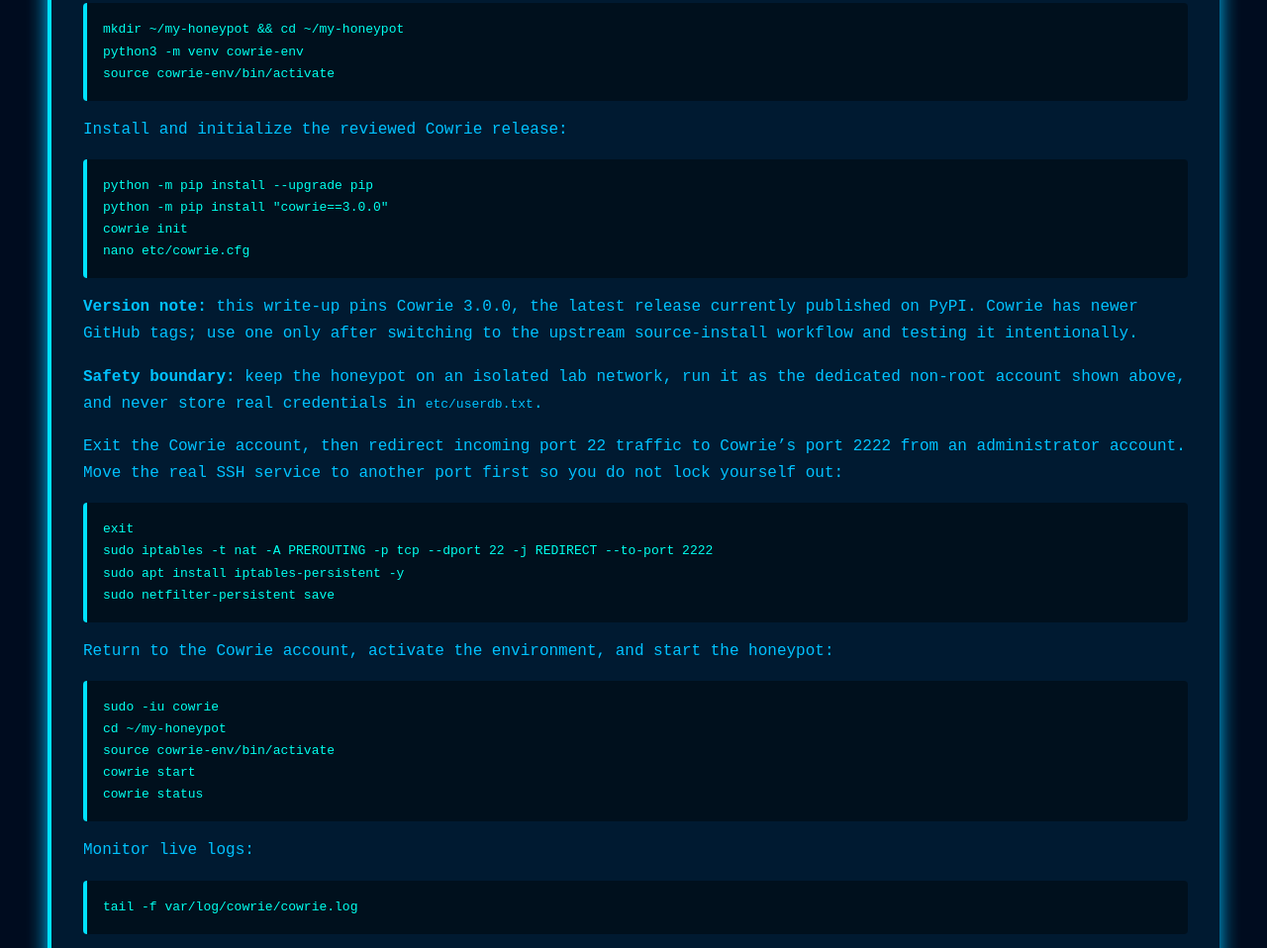
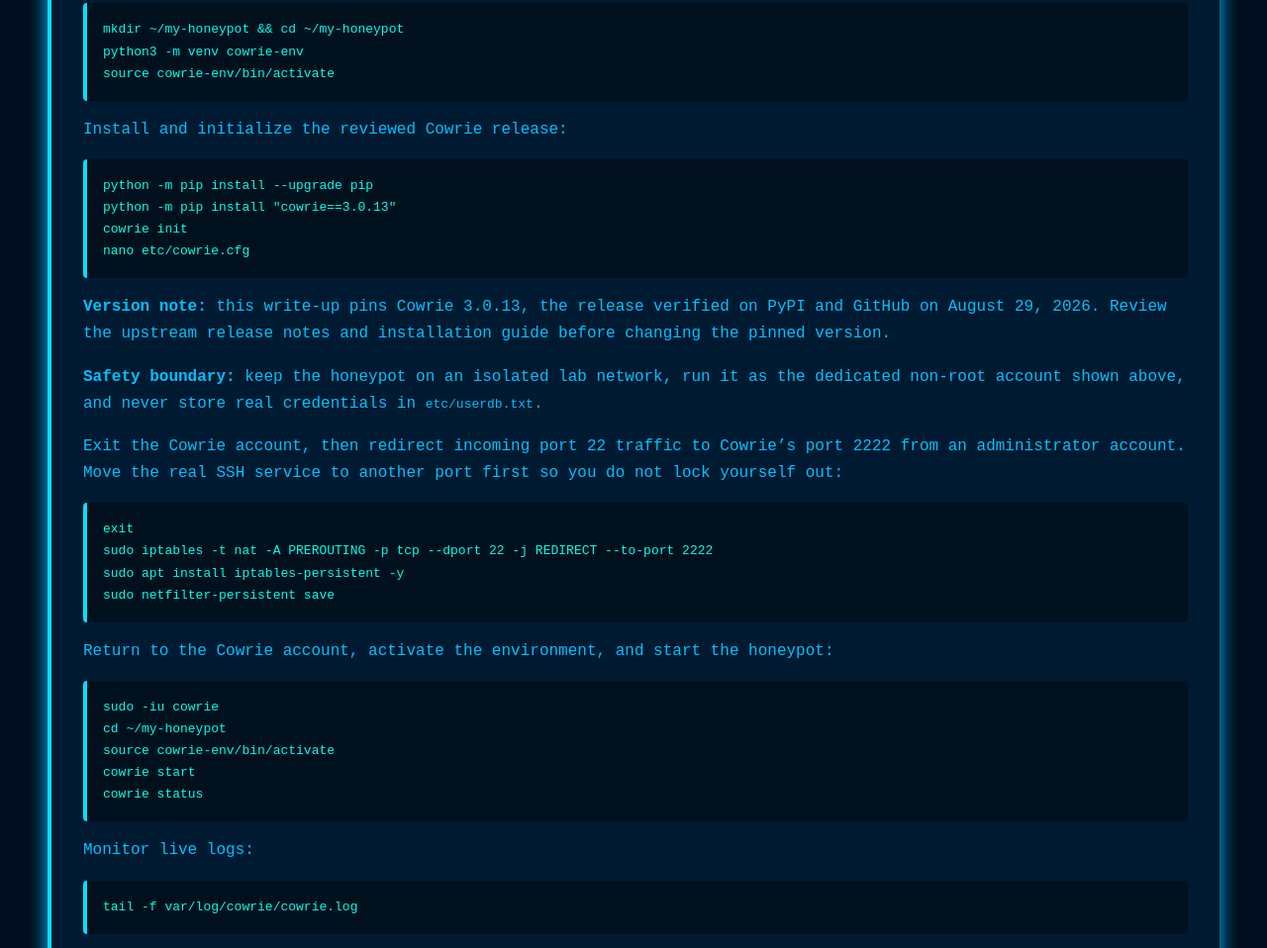
Before and after one commit to delriscotechnologies/honeypotssh, a plain HTML site: page index.html in a window 1280 px wide. Shown: the part 1205-2163 px from the top of the page at 99% size. Drawn offline with Linux system fonts and the light colour scheme.

Commit message:
docs: improve clarity and factual accuracy

```diff
--- a/index.html
+++ b/index.html
@@ -97,11 +97,11 @@
 
     <p>Install and initialize the reviewed Cowrie release:</p>
     <pre>python -m pip install --upgrade pip
-python -m pip install "cowrie==3.0.0"
+python -m pip install "cowrie==3.0.13"
 cowrie init
 nano etc/cowrie.cfg</pre>
 
-    <p><strong>Version note:</strong> this write-up pins Cowrie 3.0.0, the latest release currently published on PyPI. Cowrie has newer GitHub tags; use one only after switching to the upstream source-install workflow and testing it intentionally.</p>
+    <p><strong>Version note:</strong> this write-up pins Cowrie 3.0.13, the release verified on PyPI and GitHub on August 29, 2026. Review the upstream release notes and installation guide before changing the pinned version.</p>
 
     <p><strong>Safety boundary:</strong> keep the honeypot on an isolated lab network, run it as the dedicated non-root account shown above, and never store real credentials in <code>etc/userdb.txt</code>.</p>
 
```
